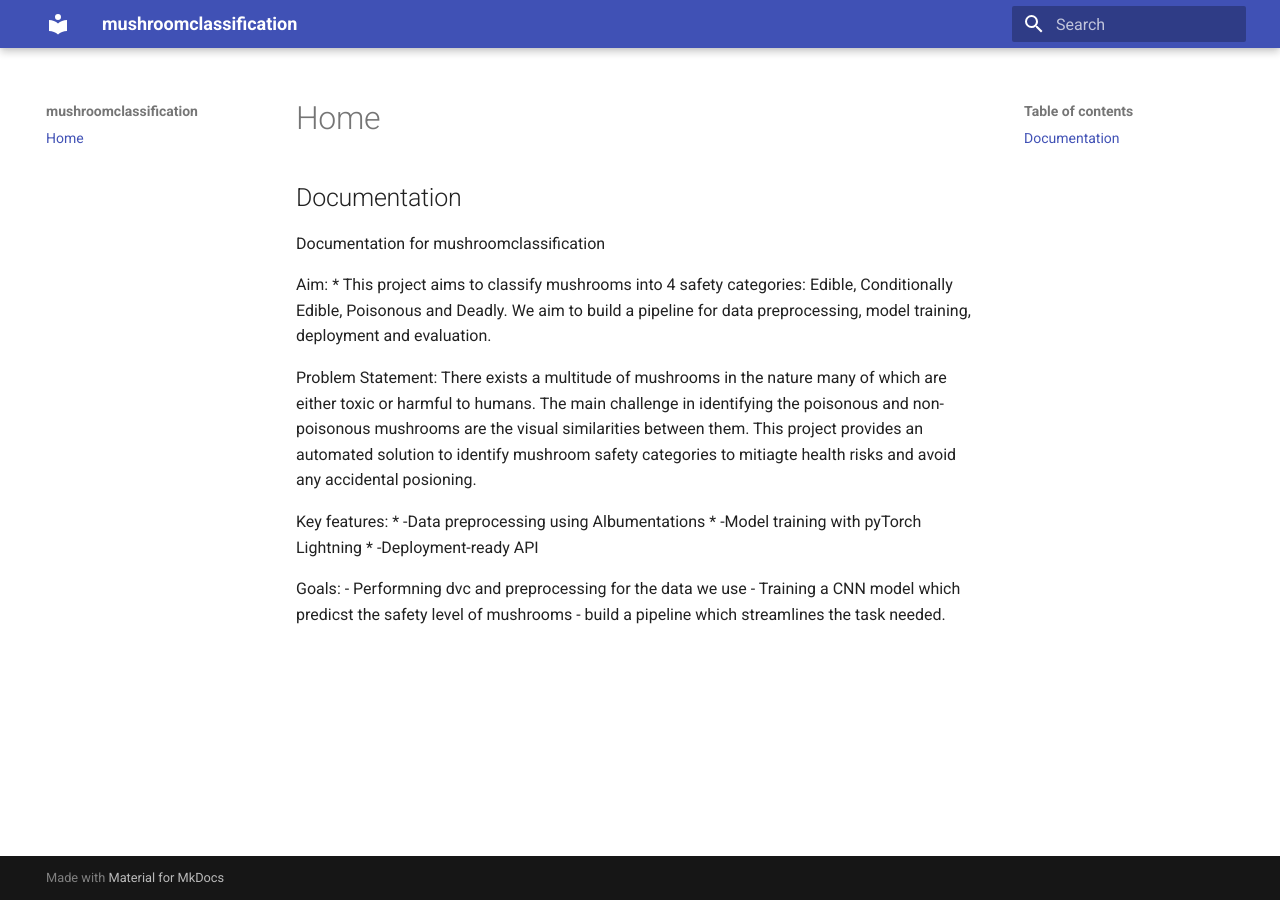
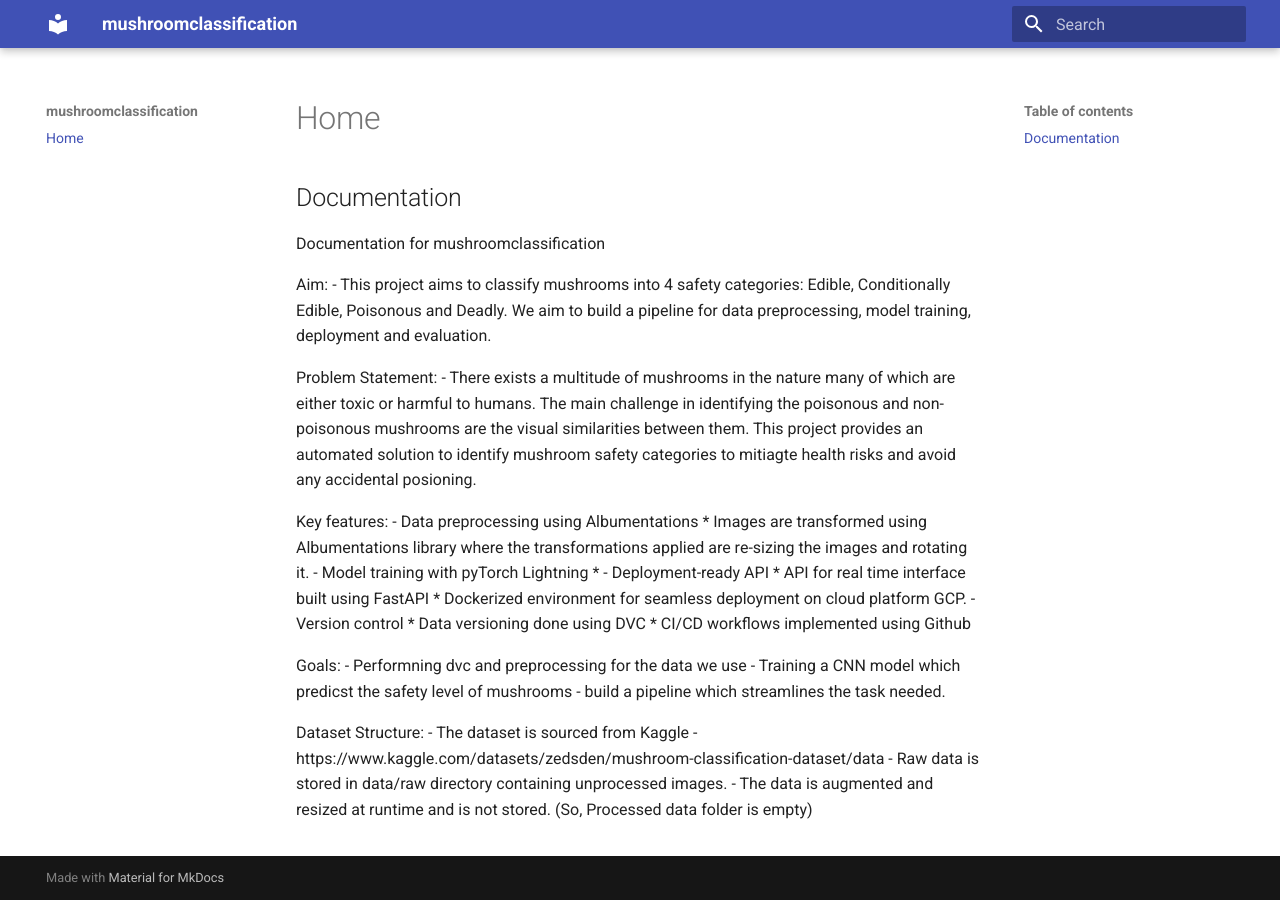
Before and after one commit to Radu-s-Org-DTU/dtu_mlops_project, an MkDocs documentation site: the page built from docs/source/index.md, in a window 1280 px wide. Built offline with MkDocs 1.6.1 and Material for MkDocs 9.7.7, drawn with Linux system fonts in a browser that asks for light colours.

Commit message:
Update index.md

```diff
--- a/docs/source/index.md
+++ b/docs/source/index.md
@@ -3,17 +3,29 @@
 Documentation for mushroomclassification
 
 Aim:
-* This project aims to classify mushrooms into 4 safety categories: Edible, Conditionally Edible, Poisonous and Deadly. We aim to build a pipeline for data preprocessing, model training, deployment and evaluation.
+- This project aims to classify mushrooms into 4 safety categories: Edible, Conditionally Edible, Poisonous and Deadly. We aim to build a pipeline for data preprocessing, model training, deployment and evaluation.
 
 Problem Statement:
-There exists a multitude of mushrooms in the nature many of which are either toxic or harmful to humans. The main challenge in identifying the poisonous and non-poisonous mushrooms are the visual similarities between them. This project provides an automated solution to identify mushroom safety categories to mitiagte health risks and avoid any accidental posioning.
+- There exists a multitude of mushrooms in the nature many of which are either toxic or harmful to humans. The main challenge in identifying the poisonous and non-poisonous mushrooms are the visual similarities between them. This project provides an automated solution to identify mushroom safety categories to mitiagte health risks and avoid any accidental posioning.
 
 Key features:
-* -Data preprocessing using Albumentations
-* -Model training with pyTorch Lightning
-* -Deployment-ready API
+- Data preprocessing using Albumentations
+  * Images are transformed using Albumentations library where the transformations applied are re-sizing the images and rotating it.
+- Model training with pyTorch Lightning
+  *
+- Deployment-ready API
+  * API for real time interface built using FastAPI
+  * Dockerized environment for seamless deployment on cloud platform GCP.
+- Version control
+   * Data versioning done using DVC
+   * CI/CD workflows implemented using Github
 
 Goals:
 - Performning dvc and preprocessing for the data we use
 - Training a CNN model which predicst the safety level of mushrooms
 - build a pipeline which streamlines the task needed.
+
+Dataset Structure:
+- The dataset is sourced from Kaggle - https://www.kaggle.com/datasets/zedsden/mushroom-classification-dataset/data
+- Raw data is stored in data/raw directory containing unprocessed images.
+- The data is augmented and resized at runtime and is not stored. (So, Processed data folder is empty)
```
